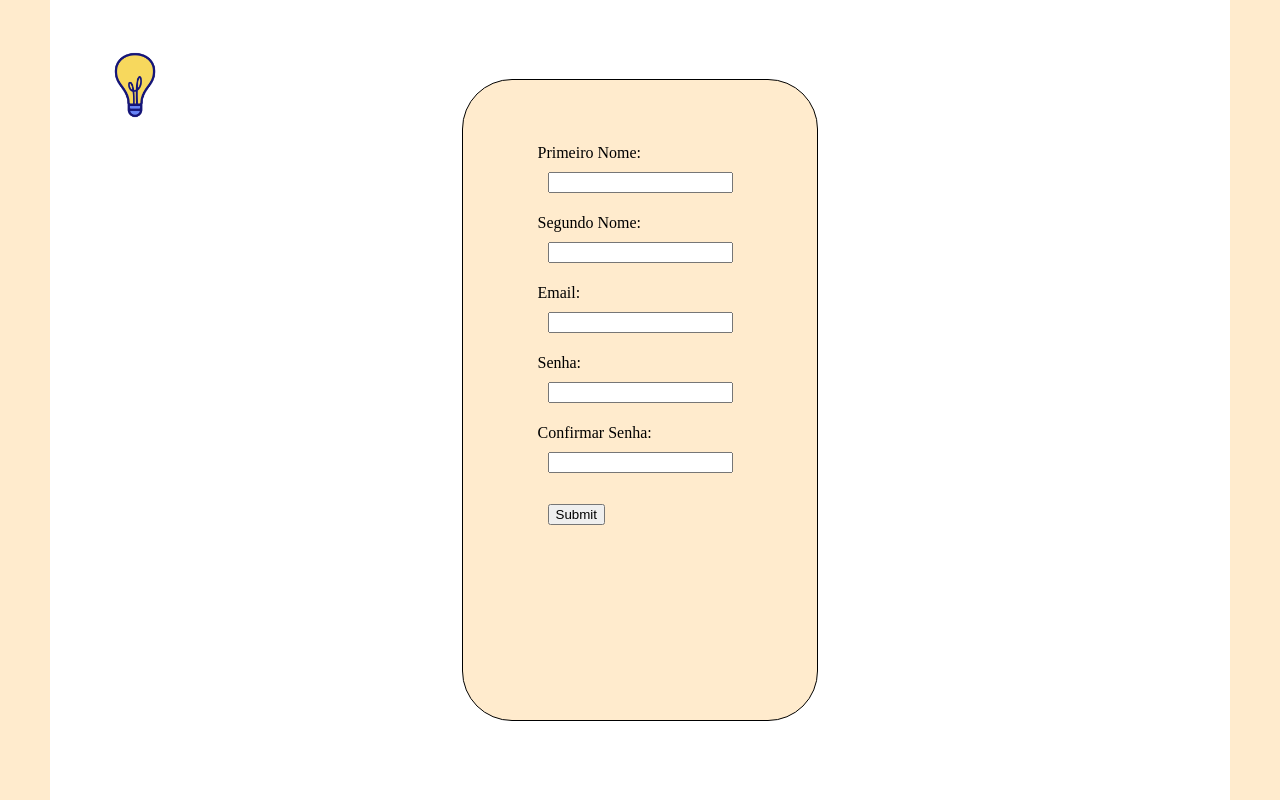
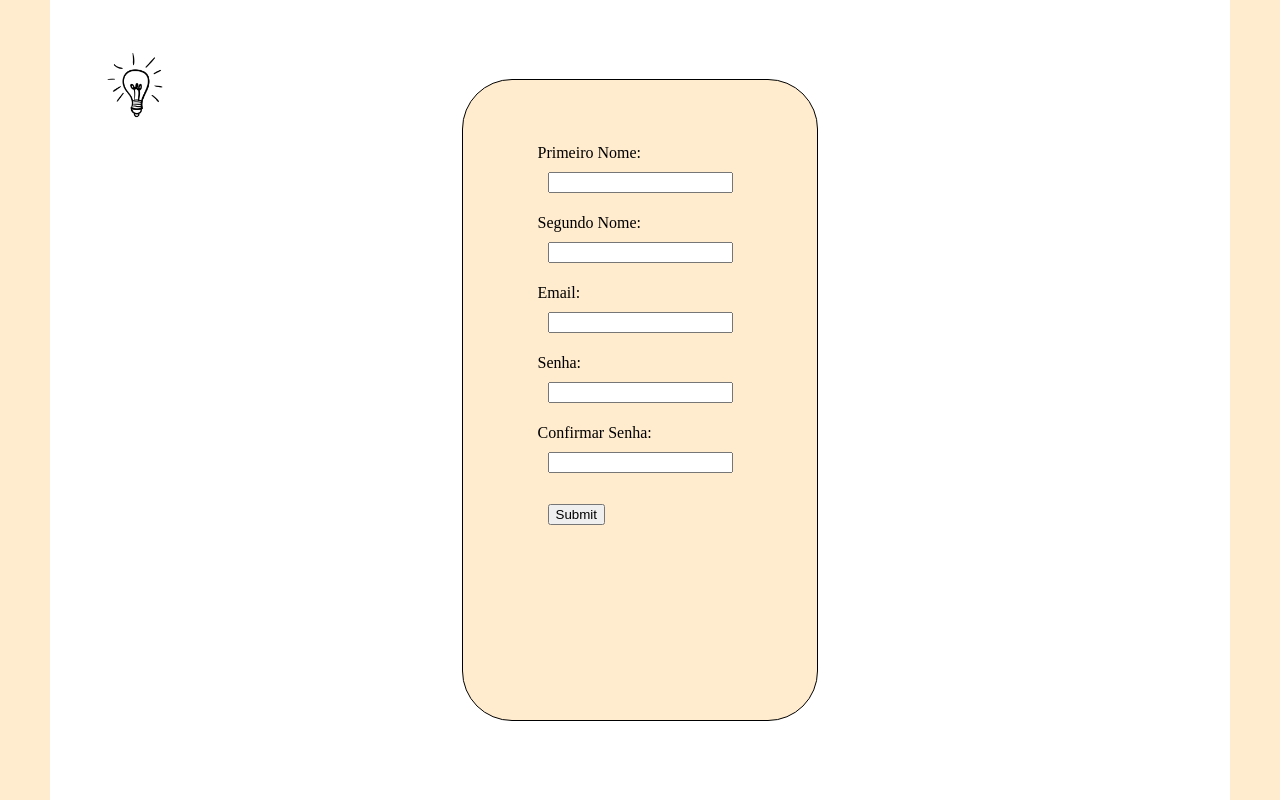
Before and after one commit to Projetos-Fiap/JavaScript-CP02, a plain HTML site: page index.html in a window 1280 px wide. Drawn offline with Linux system fonts and the light colour scheme.

Commit message:
ajustando lampada

```diff
--- a/index.html
+++ b/index.html
@@ -10,7 +10,7 @@
 </head>
 <body class="body">
     <div>
-        <img class="switch" src="./imgs/acesa.png" onclick="switchModos()"/>
+        <img class="switch" src="./imgs/apagada.png" onclick="switchModos()"/>
     </div>
     <div class="container">
         <div class="form">
```
